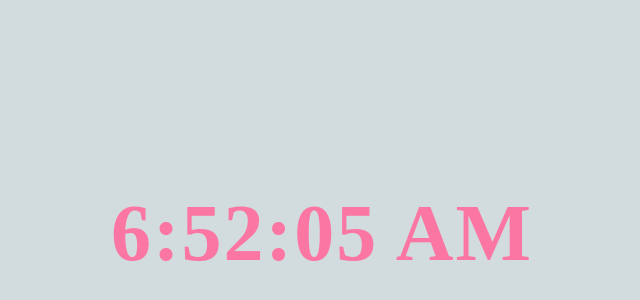
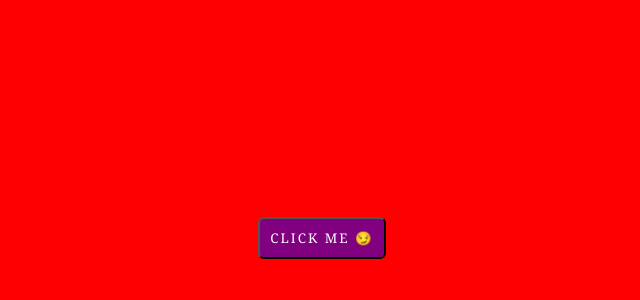
Before and after one commit to Abhishek0090/react_from_basics_to_advance, a React (Create React App) app: page / in a window 1280 px wide. Shown: the part 162-462 px from the top of the page, without its empty margins (318-958 px from the left). Built offline with nearby package versions, Linux system fonts and the light colour scheme.

Commit message:
events base

```diff
--- a/src/App.jsx
+++ b/src/App.jsx
@@ -2,16 +2,25 @@ import React, { useState } from "react";
 
 
 const App = ()=>{
-    var currTime = new Date().toLocaleTimeString()
-    const [time, setTime] = useState(currTime)
-    setInterval(() => {
-     setTime(currTime)
-    }, 1000);
+    let color = "red"
+    const [bg, setBg] = useState(color)
+        const [name, setName] = useState("click  me 😏")
 
+    const bgChange =()=>{
+        let newColor = "blue";
+        setBg(newColor)
+        setName("HAckurr 😍😍")
+    }
+
+    const bgdouble = ()=>{
+        let doub = "pink"
+        setBg(doub)
+        setName('Bruhh 😎😋😋')
+    }
   return (
     <>
-     <div className="div_style">
-     <h1 className="heading_style" style={{fontSize:"5rem"}}>{time}</h1>
+     <div className="div_style" style={{backgroundColor : bg}}>
+     <button onClick={bgChange} className="btn" onDoubleClick={bgdouble}>{name}</button>
      </div>
     </>
   );
```
